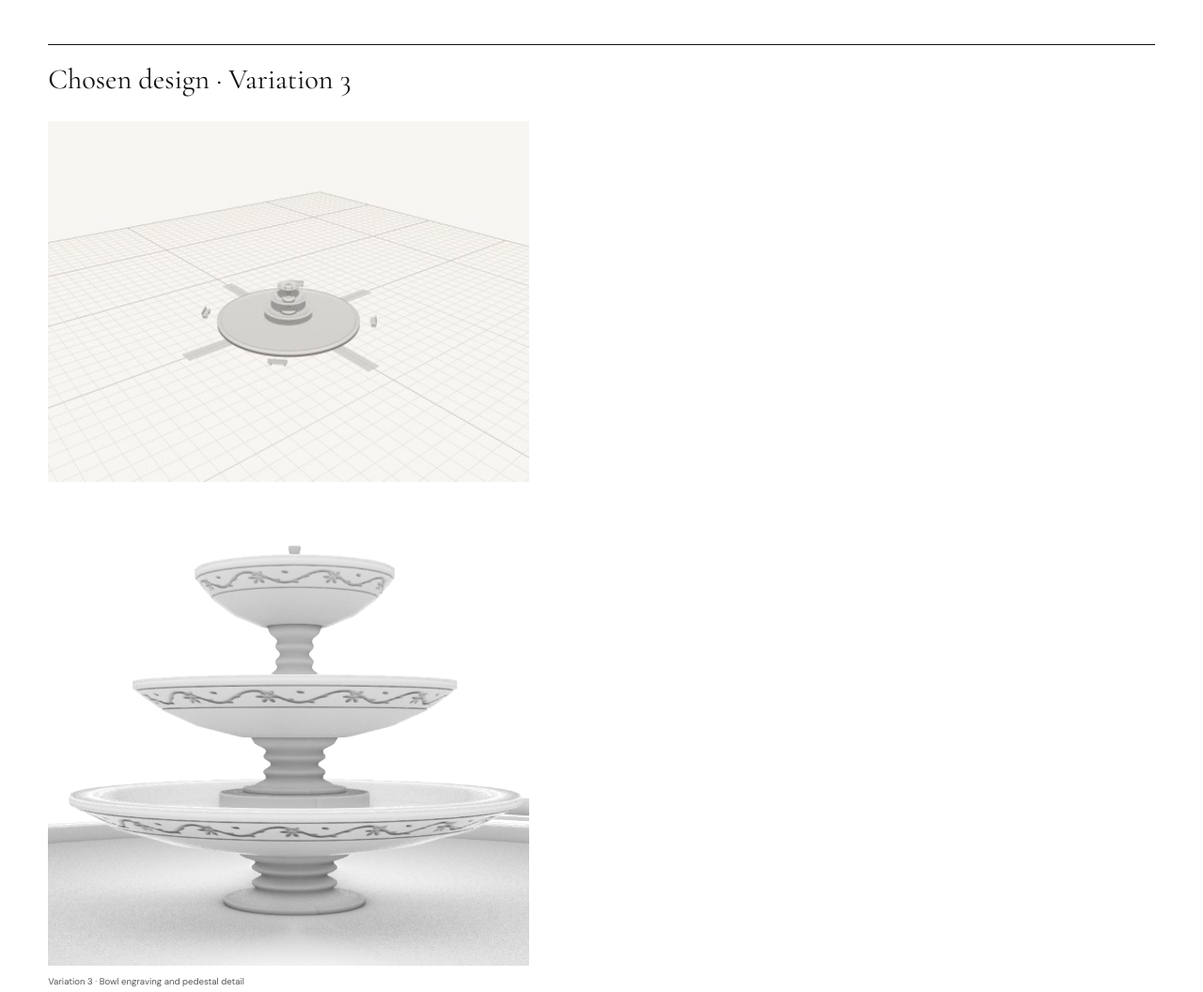
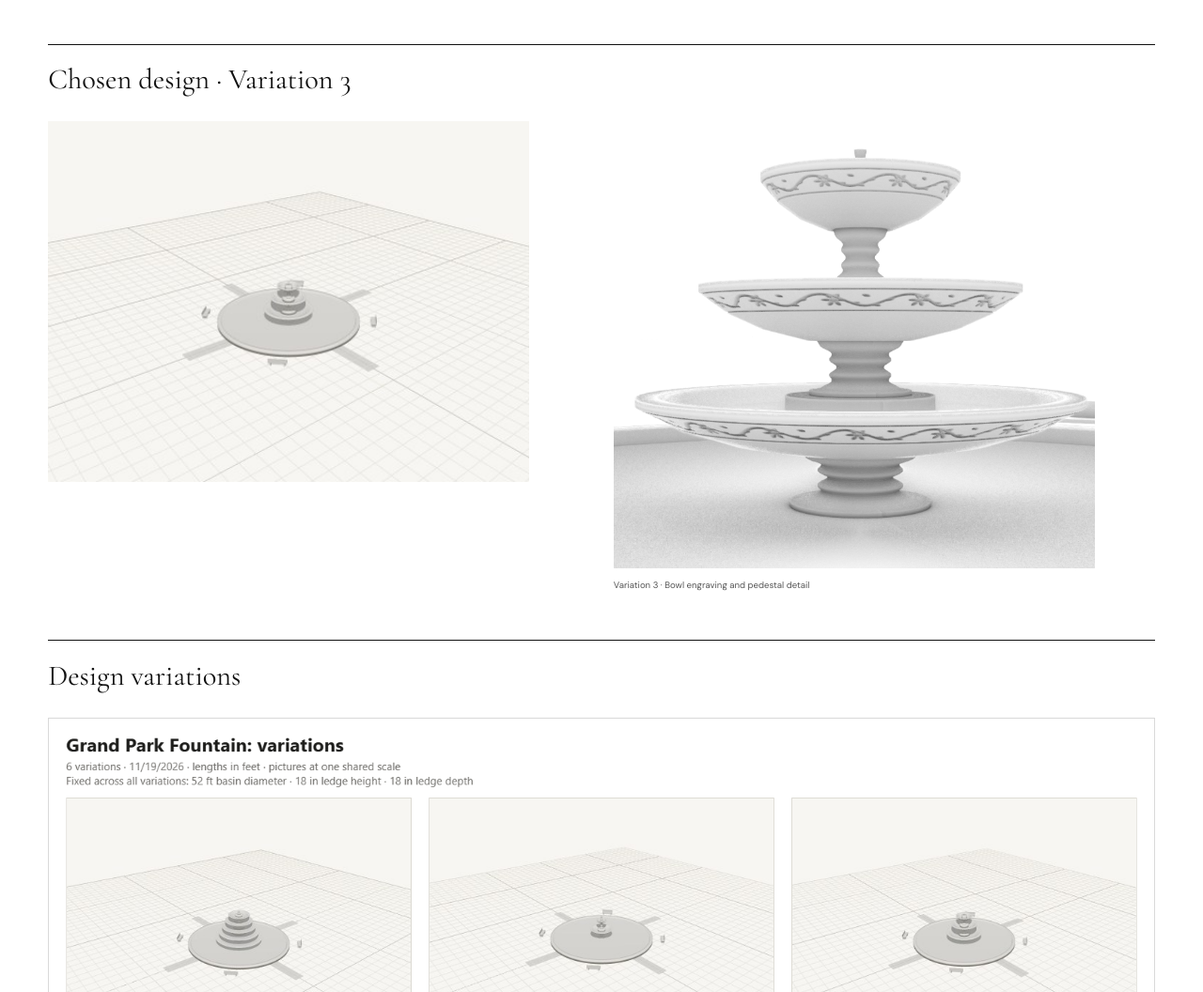
Before and after one commit to margomarie8-creator/Margo-Medeiros-Architecture, a plain HTML site: page grand-park-fountain.html in a window 1280 px wide. Shown: the part 1220-2276 px from the top of the page at 94% size. Drawn offline with nearby package versions, Linux system fonts and the light colour scheme.

Commit message:
Place chosen fountain images side by side

```diff
--- a/grand-park-fountain.html
+++ b/grand-park-fountain.html
@@ -37,6 +37,7 @@
       </section>
       <section class="case-drawings" aria-labelledby="chosen-title">
         <h2 id="chosen-title">Chosen design · Variation 3</h2>
+        <div class="fountain-image-pair">
           <figure class="drawing-sheet">
             <img class="fountain-chosen" src="images/grand-park-fountain/variation-3.jpg" alt="Variation 3 of the tiered Grand Park Fountain." loading="lazy">
           </figure>
@@ -44,6 +45,7 @@
             <img class="fountain-chosen" src="images/grand-park-fountain/variation-3-detail.png" width="775" height="721" alt="Close-up of the three fountain bowls with floral engraving and sculpted pedestals." loading="lazy">
             <figcaption>Variation 3 · Bowl engraving and pedestal detail</figcaption>
           </figure>
+        </div>
       </section>
       <section class="case-drawings" aria-labelledby="variations-title">
         <h2 id="variations-title">Design variations</h2>
--- a/styles.css
+++ b/styles.css
@@ -30,3 +30,6 @@ html{zoom:.8}
 .map-frame .drawing-preview,.project-card .map-frame .drawing-preview{transform:none;object-position:center}.gallery .street-cover,.project-card .street-cover,.case-study .street-cover{object-position:center}
 .fountain-tool{display:block;width:100%;height:80vh;min-height:480px;border:1px solid #d9d9d9}
 .case-study img.fountain-chosen{max-width:640px}
+
+.fountain-image-pair{display:grid;grid-template-columns:repeat(2,minmax(0,1fr));gap:clamp(12px,3vw,32px);align-items:start}
+.fountain-image-pair .drawing-sheet{margin-bottom:0}
```
Also changed, not shown: 2 other files. Lines whose indentation alone changed are shown as unchanged.
